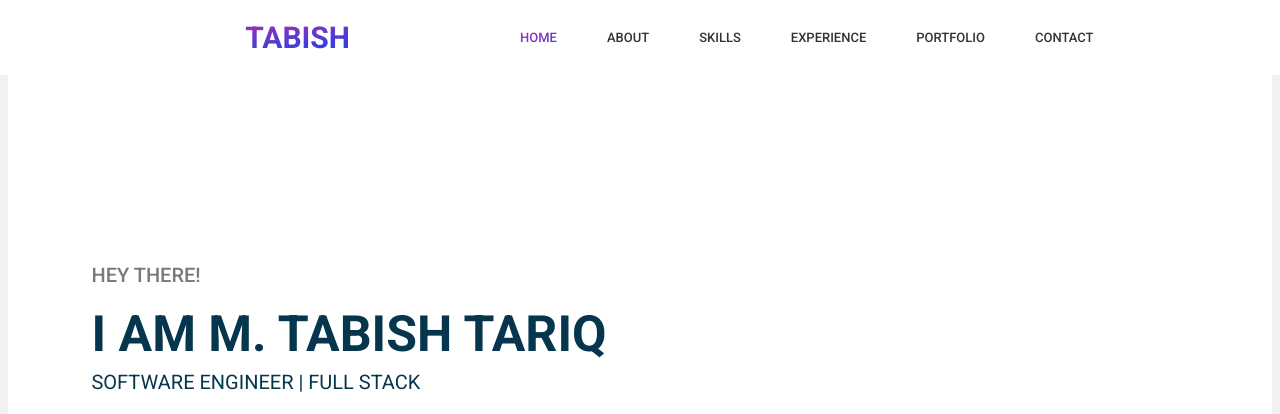
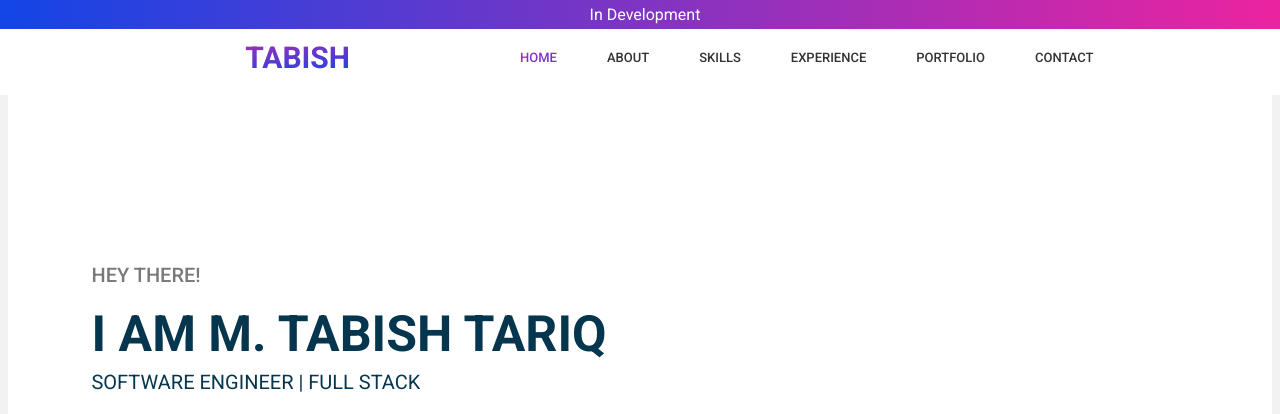
Before and after one commit to TabishTariq/tabishtariq.github.io, a plain HTML site: page index.html in a window 1280 px wide. Shown: the top 414 px of the page. Drawn offline with nearby package versions, Linux system fonts and the light colour scheme.

Commit message:
added in development info

```diff
--- a/index.html
+++ b/index.html
@@ -24,9 +24,10 @@
   </head>
 
   <body>
+    <info>In Development</info>
     <header>
       <h1 id="title">
-        <a href="#">Tabish</a>
+        <a href="#home">Tabish</a>
       </h1>
 
       <div id="nav-links">
--- a/style/header.css
+++ b/style/header.css
@@ -9,6 +9,20 @@ header {
   left: 0;
   z-index: 100;
   transition: ease-in-out;
+  margin-top: 20px;
+}
+
+info {
+  position: fixed;
+  z-index: 101;
+  width: 100%;
+  background-color: red;
+  color: white;
+  left: 0;
+  top: 0;
+  text-align: center;
+  padding: 5px;
+  background-image: linear-gradient(to right, #1345e6, #ed239f); */
 }
 
 #title {
```
